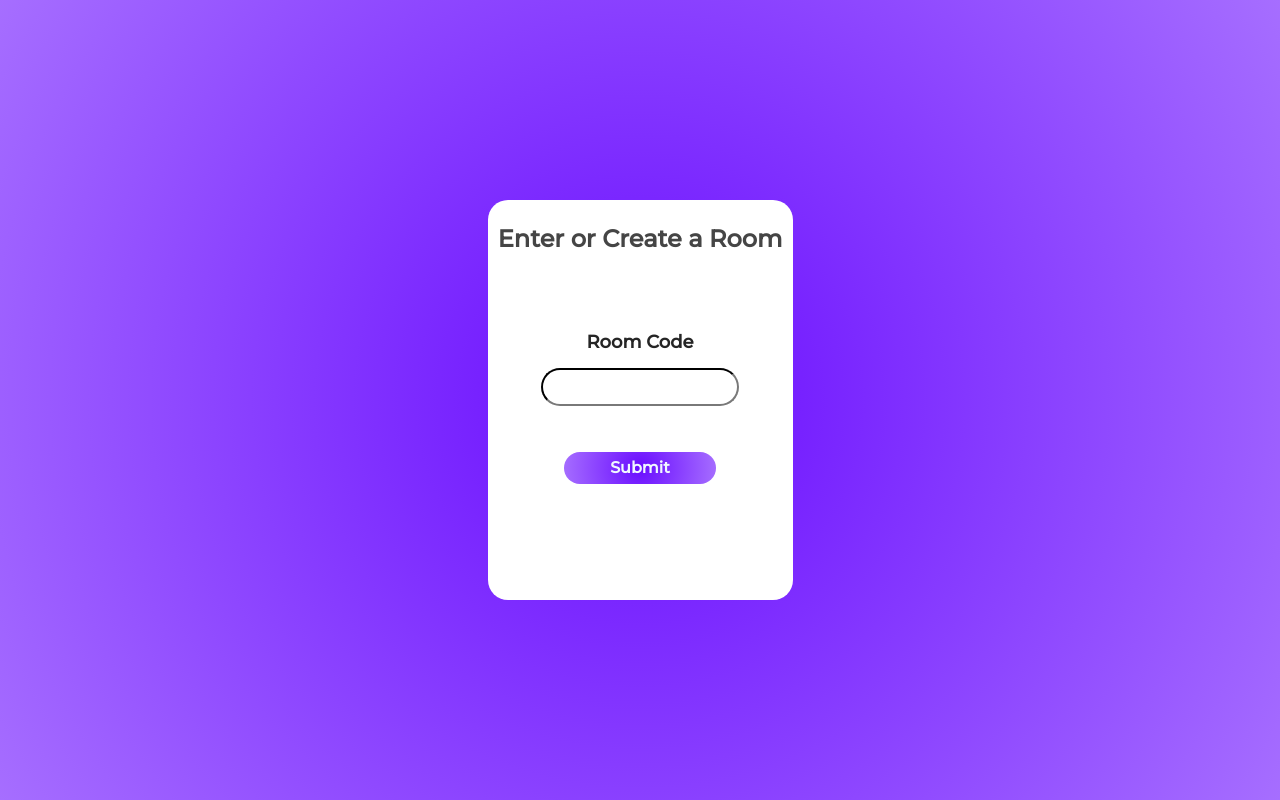
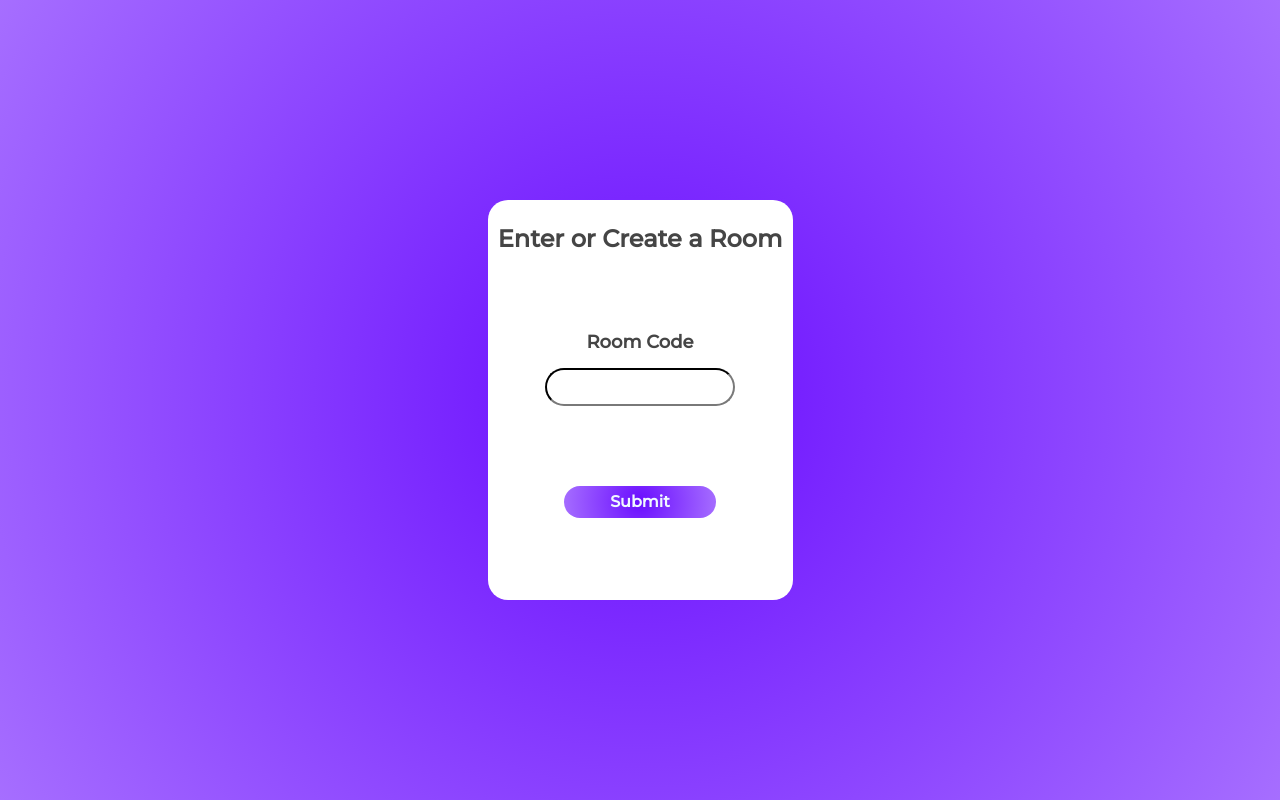
Before and after one commit to NoSharp/a-hangman-game, a website: page public/spa/index.html in a window 1280 px wide. Drawn offline with Linux system fonts and the light colour scheme.

Commit message:
refactor: sap -> spa

```diff
--- a/public/sap/index.css
+++ b/public/spa/index.css
@@ -64,7 +64,7 @@ body{
     width: 100%;
     font-size: 0.75rem;
     font-family: 'Montserrat', sans-serif;
-    color: #252525;
+    color: #454545;
 }
 
 .room-code{
@@ -73,13 +73,16 @@ body{
     height: 2rem;
     padding-left: 5%;
     border-color: #252525;
+    font-family: 'Montserrat', sans-serif;
+    font-weight: bold;;
 }
 
 .game-modal-join-submit{
     position: relative;
-    margin-top: 15%;
+    margin-top: 10vh;
     margin-left: auto;
     margin-right: auto;
+    margin-bottom: 0%;
     height: 2rem;
     width: 50%;
     background: rgb(106,13,255);
```
Also changed, not shown: public/spa/index.html (renamed from public/sap/index.html).
